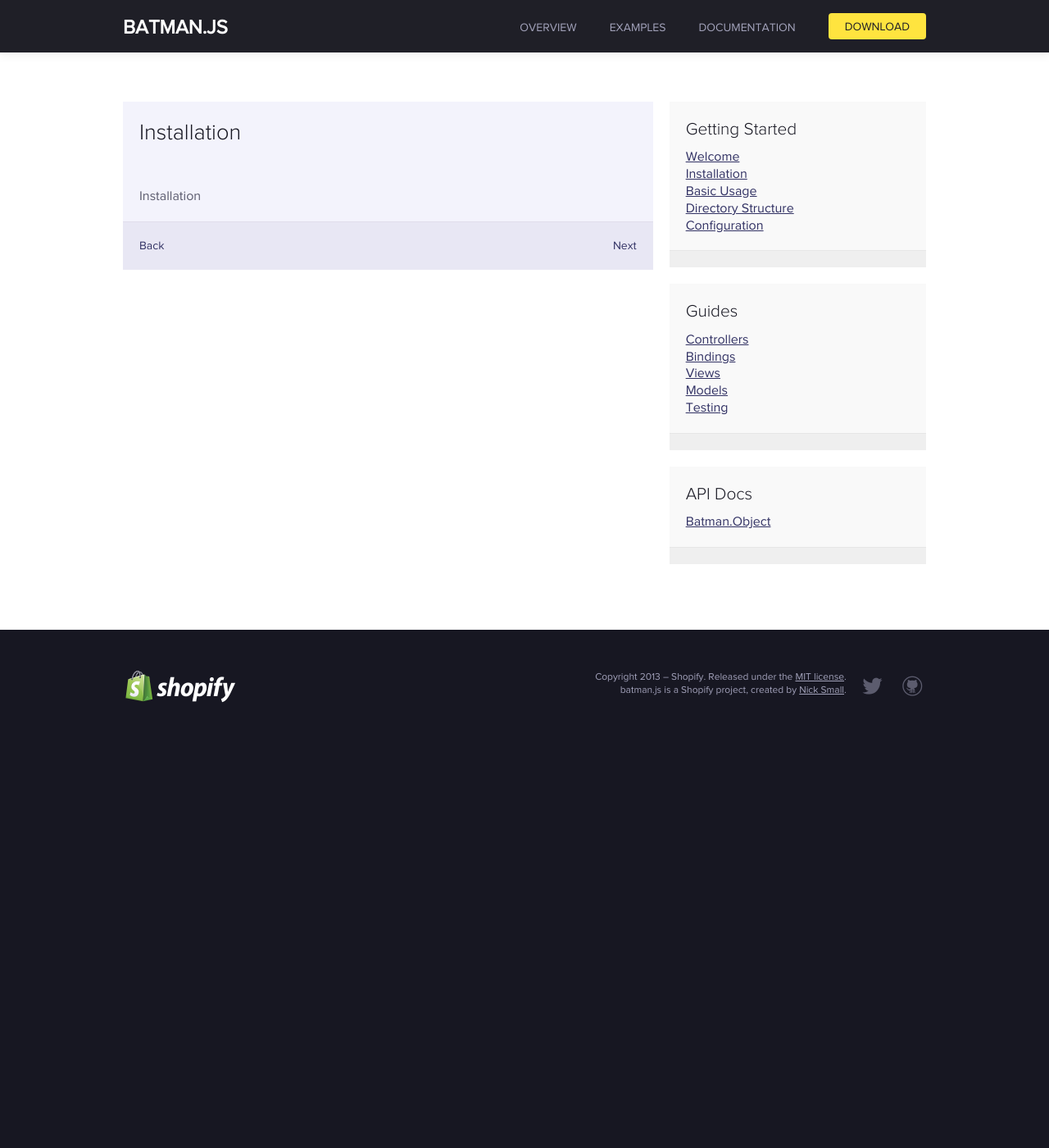
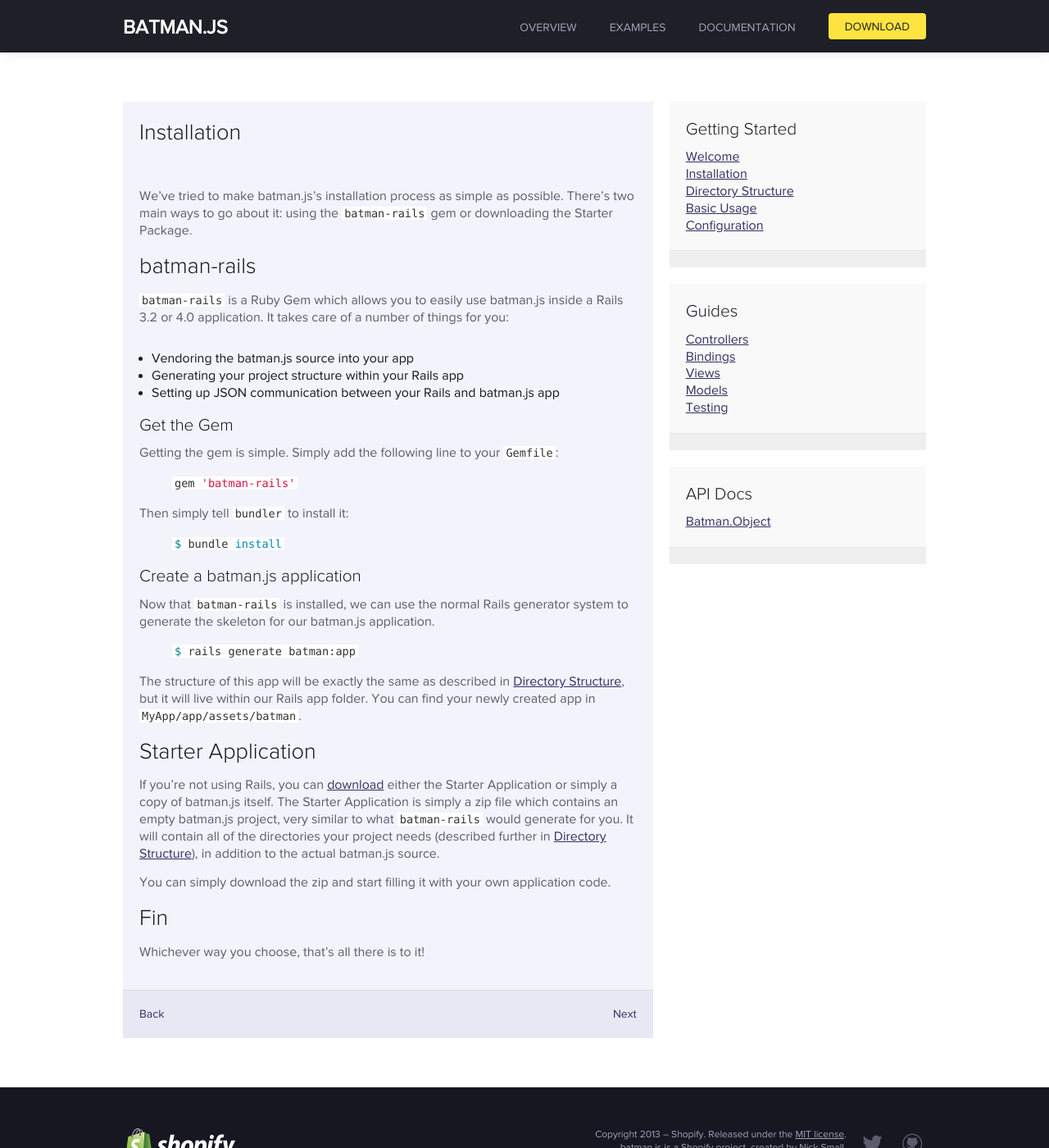
Before and after one commit to nickjs/batmanjs.org, a Jekyll site: the page built from docs/installation.md, in a window 1280 px wide and 1400 px high. Shown: the whole window at 82% size. Built offline with Jekyll 4.4.1, drawn with Linux system fonts in a browser that asks for light colours; nearby versions of some CDN libraries.

Commit message:
Installation docs.

```diff
--- a/_config.yml
+++ b/_config.yml
@@ -12,10 +12,10 @@
         link: index
       - title: Installation
         link: installation
+      - title: Directory Structure
+        link: structure
       - title: Basic Usage
         link: usage
-      - title: Directory Structure
-        link: structure
       - title: Configuration
         link: configuration
   - box: Guides
--- a/_layouts/docs.html
+++ b/_layouts/docs.html
@@ -13,7 +13,10 @@
           <div class="page-header">
             <h2 class="ssb">{{ page.title }}</h2>
           </div>
+
+          <div class="content-wrapper">
           {{ content }}
+          </div>
         </div>
 
         <div class="box-highlight-connected">
--- a/css/styles.css
+++ b/css/styles.css
@@ -451,6 +451,15 @@
 /* homepage > demo feature */
 .demo .files { width: 150px; padding: 15px; }
 
+/* content-wrapper */
+.content-wrapper ul {
+  list-style: disc;
+  padding: 15px;
+}
+.content-wrapper p {
+  margin-bottom: 15px;
+}
+
 
 /* footer */
 .footer{
--- a/css/syntax.css
+++ b/css/syntax.css
@@ -3,8 +3,9 @@
 	border:1px solid #E0E0E0;
 	font-family:"Courier New",Courier,monospace;
 	overflow: hidden;
-	padding: 7px;
-	margin-bottom: 20px;
+	padding: 9px;
+	margin-top: 10px;
+	margin-bottom: 25px;
 }
 div.highlight pre{
 	width: 100%;
--- a/docs/installation.md
+++ b/docs/installation.md
@@ -2,7 +2,50 @@
 layout: docs
 title: Installation
 prev_section: index
-next_section: usage
+next_section: structure
 ---
 
-Installation
+We've tried to make batman.js's installation process as simple as possible. There's two main ways to go about it: using the `batman-rails` gem or downloading the Starter Package.
+
+## batman-rails
+
+`batman-rails` is a Ruby Gem which allows you to easily use batman.js inside a Rails 3.2 or 4.0 application. It takes care of a number of things for you:
+
+- Vendoring the batman.js source into your app
+- Generating your project structure within your Rails app
+- Setting up JSON communication between your Rails and batman.js app
+
+#### Get the Gem
+
+Getting the gem is simple. Simply add the following line to your `Gemfile`:
+
+{% highlight ruby %}
+gem 'batman-rails'
+{% endhighlight %}
+
+Then simply tell `bundler` to install it:
+
+{% highlight bash %}
+$ bundle install
+{% endhighlight %}
+
+#### Create a batman.js application
+
+Now that `batman-rails` is installed, we can use the normal Rails generator system to generate the skeleton for our batman.js application.
+
+{% highlight bash %}
+$ rails generate batman:app
+{% endhighlight %}
+
+The structure of this app will be exactly the same as described in [Directory Structure](/docs/structure.html), but it will live within our Rails app folder. You can find your newly created app in `MyApp/app/assets/batman`.
+
+## Starter Application
+
+If you're not using Rails, you can [download](/downloads.html) either the Starter Application or simply a copy of batman.js itself. The Starter Application is simply a zip file which contains an empty batman.js project, very similar to what `batman-rails` would generate for you. It will contain all of the directories your project needs (described further in [Directory Structure](/docs/structure.html)), in addition to the actual batman.js source.
+
+
+You can simply download the zip and start filling it with your own application code.
+
+## Fin
+
+Whichever way you choose, that's all there is to it!
```
